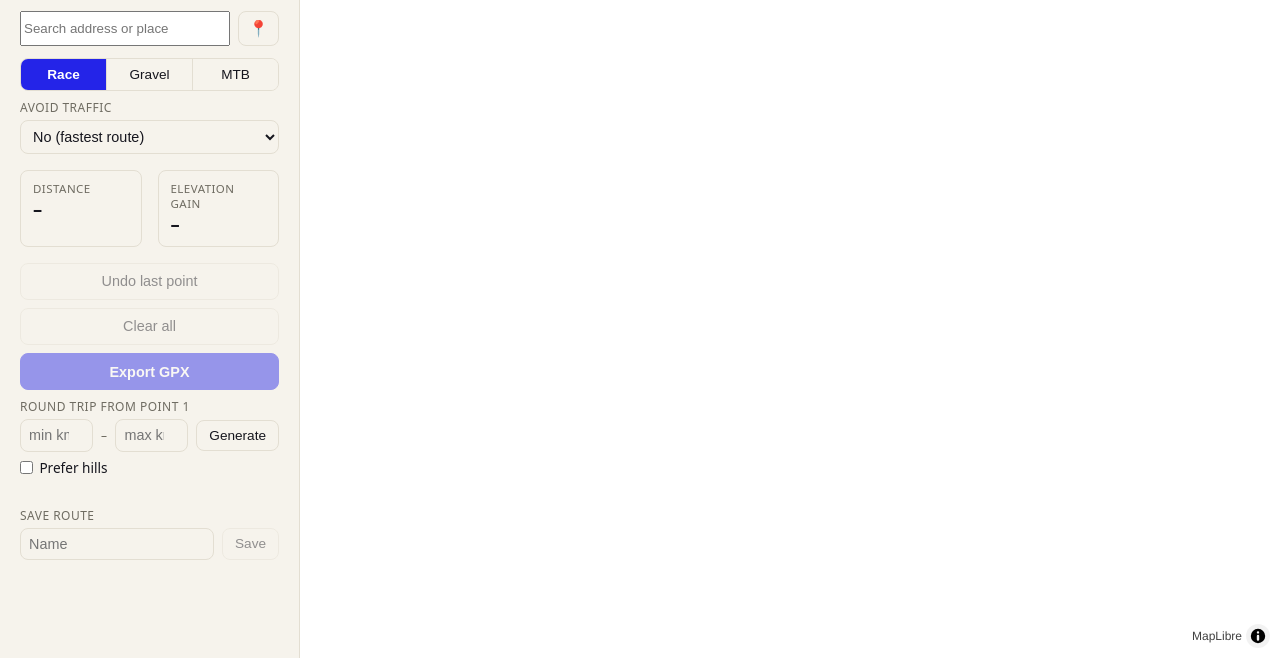
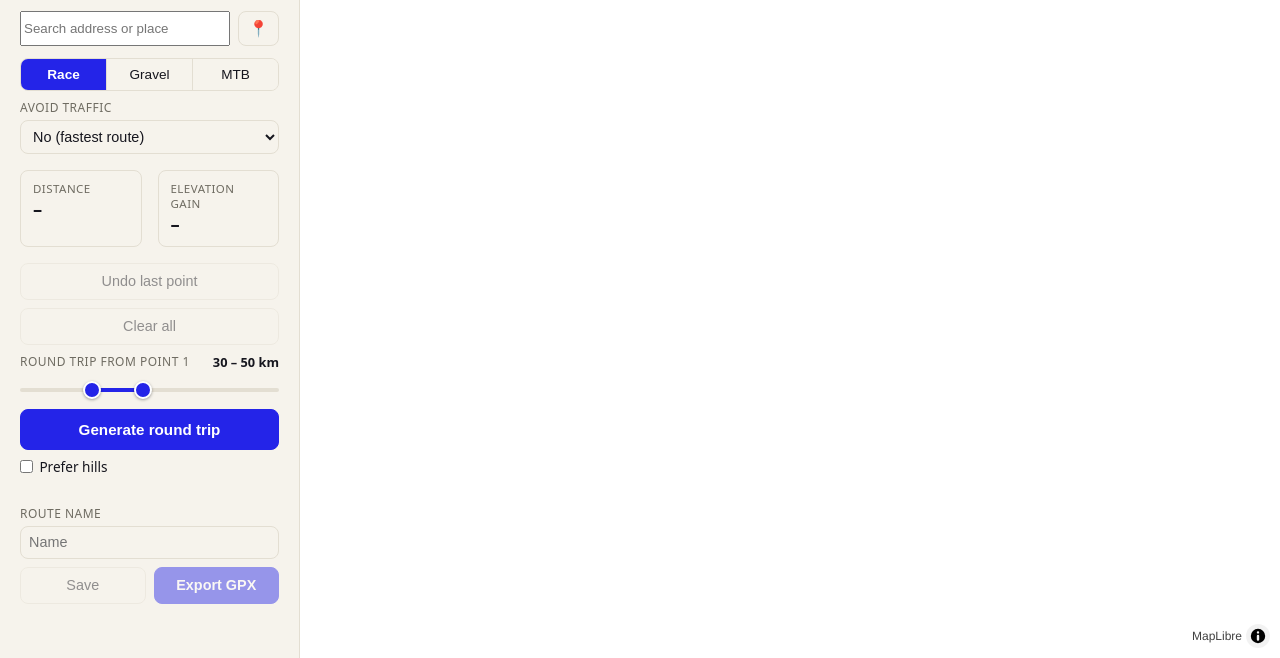
Before and after one commit to cleyten/Lightroute, a website built with Vite: page index.html in a window 1280 px wide. Shown: the part 142-800 px from the top of the page. Built offline with nearby package versions, Linux system fonts and the light colour scheme; no server answers.

Commit message:
Draggable distance range slider, bigger Generate button, Export GPX at the bottom
- The round-trip distance range is now a dual-thumb slider (two stacked
  native range inputs, only the thumbs clickable) with a live km readout
  and a filled track segment; thumbs cannot cross.
- Generate is a full-width primary button.
- Export GPX moved out of the top controls to the bottom next to Save,
  under the route name: exporting is the last step, after weighing the
  loop options and naming the route.

Co-Authored-By: Claude Fable 5 <noreply@anthropic.com>

```diff
--- a/index.html
+++ b/index.html
@@ -65,16 +65,16 @@
         <div id="controls">
           <button id="btn-undo" disabled>Undo last point</button>
           <button id="btn-clear" disabled>Clear all</button>
-          <button id="btn-export" class="primary" disabled>Export GPX</button>
         </div>
         <div class="field" id="roundtrip-field">
           Round trip from point 1
-          <span class="save-row range-row">
-            <input id="roundtrip-min" type="number" min="5" max="100" step="5" placeholder="min km" aria-label="Minimum round trip distance in km" />
-            <span class="range-sep">–</span>
-            <input id="roundtrip-max" type="number" min="5" max="100" step="5" placeholder="max km" aria-label="Maximum round trip distance in km" />
-            <button id="btn-roundtrip">Generate</button>
-          </span>
+          <span class="range-label"><span id="range-value">30 – 50</span> km</span>
+          <div class="dual-range">
+            <div class="range-track" id="range-track"></div>
+            <input id="roundtrip-min" type="range" min="5" max="100" step="5" value="30" aria-label="Minimum round trip distance in km" />
+            <input id="roundtrip-max" type="range" min="5" max="100" step="5" value="50" aria-label="Maximum round trip distance in km" />
+          </div>
+          <button id="btn-roundtrip" class="primary generate">Generate round trip</button>
           <label class="checkbox">
             <input type="checkbox" id="roundtrip-hilly" />
             Prefer hills
@@ -84,12 +84,13 @@
         </div>
         <div id="save-section">
           <label class="field">
-            Save route
-            <span class="save-row">
-              <input id="route-name" type="text" placeholder="Name" />
-              <button id="btn-save" disabled>Save</button>
-            </span>
+            Route name
+            <input id="route-name" type="text" placeholder="Name" />
           </label>
+          <div class="save-actions">
+            <button id="btn-save" disabled>Save</button>
+            <button id="btn-export" class="primary" disabled>Export GPX</button>
+          </div>
           <ul id="saved-list"></ul>
         </div>
         <p id="status" role="status"></p>
--- a/src/main.ts
+++ b/src/main.ts
@@ -56,6 +56,8 @@ const trafficSelect = document.querySelector<HTMLSelectElement>('#traffic-select
 const chartWrap = document.querySelector<HTMLElement>('#chart-wrap')!;
 const roundtripMin = document.querySelector<HTMLInputElement>('#roundtrip-min')!;
 const roundtripMax = document.querySelector<HTMLInputElement>('#roundtrip-max')!;
+const rangeValue = document.querySelector<HTMLElement>('#range-value')!;
+const rangeTrack = document.querySelector<HTMLElement>('#range-track')!;
 const btnRoundtrip = document.querySelector<HTMLButtonElement>('#btn-roundtrip')!;
 const roundtripHilly = document.querySelector<HTMLInputElement>('#roundtrip-hilly')!;
 const chartCanvas = document.querySelector<HTMLCanvasElement>('#elevation-chart')!;
@@ -226,8 +228,8 @@ btnRoundtrip.addEventListener('click', async () => {
   }
   const minKm = Number(roundtripMin.value);
   const maxKm = Number(roundtripMax.value);
-  if (!minKm || !maxKm || minKm < 5 || maxKm > 100 || minKm >= maxKm) {
-    setStatus('Enter a distance range like 40 – 55 km (5 to 100 km, min below max).', true);
+  if (!minKm || !maxKm || minKm >= maxKm) {
+    setStatus('Drag the two handles to set a distance range first.', true);
     return;
   }
 
@@ -458,6 +460,37 @@ btnLocate.addEventListener('click', () => {
     { timeout: 10000, maximumAge: 60000 },
   );
 });
+
+// --- Round-trip distance range slider ----------------------------------------
+
+/** Keeps the two thumbs apart and paints the label and the selected track segment. */
+function syncRangeSlider(moved: 'min' | 'max'): void {
+  const step = Number(roundtripMin.step) || 5;
+  let min = Number(roundtripMin.value);
+  let max = Number(roundtripMax.value);
+  if (min > max - step) {
+    if (moved === 'min') {
+      min = max - step;
+      roundtripMin.value = String(min);
+    } else {
+      max = min + step;
+      roundtripMax.value = String(max);
+    }
+  }
+  rangeValue.textContent = `${min} – ${max}`;
+  const lo = Number(roundtripMin.min);
+  const hi = Number(roundtripMin.max);
+  const fromPct = ((min - lo) / (hi - lo)) * 100;
+  const toPct = ((max - lo) / (hi - lo)) * 100;
+  rangeTrack.style.background =
+    `linear-gradient(to right, var(--color-border) ${fromPct}%, ` +
+    `var(--color-accent) ${fromPct}%, var(--color-accent) ${toPct}%, ` +
+    `var(--color-border) ${toPct}%)`;
+}
+
+roundtripMin.addEventListener('input', () => syncRangeSlider('min'));
+roundtripMax.addEventListener('input', () => syncRangeSlider('max'));
+syncRangeSlider('min');
 
 // --- Cafés along the route ---------------------------------------------------
 
--- a/src/style.css
+++ b/src/style.css
@@ -531,17 +531,121 @@ body,
   color: var(--color-muted);
 }
 
-.range-row {
-  align-items: center;
+.range-label {
+  float: right;
+  font-size: 0.8rem;
+  font-weight: 600;
+  text-transform: none;
+  letter-spacing: normal;
+  color: var(--color-text);
 }
 
-.range-row input {
-  min-width: 0;
+/* Two native sliders stacked on one track; only the thumbs receive clicks. */
+.dual-range {
+  position: relative;
+  height: 26px;
+  margin: 0.45rem 0 0.2rem;
 }
 
-.range-sep {
-  color: var(--color-muted);
-  flex-shrink: 0;
+.range-track {
+  position: absolute;
+  top: 11px;
+  left: 0;
+  right: 0;
+  height: 4px;
+  border-radius: 2px;
+  background: var(--color-border);
+}
+
+.dual-range input[type='range'] {
+  -webkit-appearance: none;
+  appearance: none;
+  position: absolute;
+  top: 0;
+  left: 0;
+  width: 100%;
+  height: 26px;
+  margin: 0;
+  padding: 0;
+  background: transparent;
+  border: none;
+  pointer-events: none;
+}
+
+.dual-range input[type='range']::-webkit-slider-thumb {
+  -webkit-appearance: none;
+  appearance: none;
+  pointer-events: auto;
+  width: 18px;
+  height: 18px;
+  border-radius: 50%;
+  background: var(--color-accent);
+  border: 2px solid #fff;
+  box-shadow: 0 1px 3px rgba(0, 0, 0, 0.35);
+  cursor: grab;
+}
+
+.dual-range input[type='range']::-moz-range-thumb {
+  pointer-events: auto;
+  width: 14px;
+  height: 14px;
+  border-radius: 50%;
+  background: var(--color-accent);
+  border: 2px solid #fff;
+  box-shadow: 0 1px 3px rgba(0, 0, 0, 0.35);
+  cursor: grab;
+}
+
+button.generate {
+  display: block;
+  width: 100%;
+  margin: 0.35rem 0 0.15rem;
+  padding: 0.7rem 0.75rem;
+  font-size: 0.95rem;
+  font-weight: 600;
+  border: 1px solid var(--color-accent);
+  border-radius: 8px;
+  background: var(--color-accent);
+  color: #fff;
+  cursor: pointer;
+}
+
+button.generate:disabled {
+  opacity: 0.55;
+  cursor: default;
+}
+
+.save-actions {
+  display: flex;
+  gap: 0.5rem;
+  margin-top: 0.5rem;
+}
+
+.save-actions button {
+  flex: 1;
+  padding: 0.6rem 0.75rem;
+  font-size: 0.9rem;
+  border: 1px solid var(--color-border);
+  border-radius: 8px;
+  background: var(--color-bg);
+  color: var(--color-text);
+  cursor: pointer;
+}
+
+.save-actions button:hover:not(:disabled) {
+  border-color: var(--color-accent);
+}
+
+.save-actions button:disabled {
+  opacity: 0.45;
+  cursor: default;
+}
+
+.save-actions button.primary {
+  background: var(--color-accent);
+  border-color: var(--color-accent);
+  color: #fff;
+  font-weight: 600;
 }
 
 #cafes {
```
